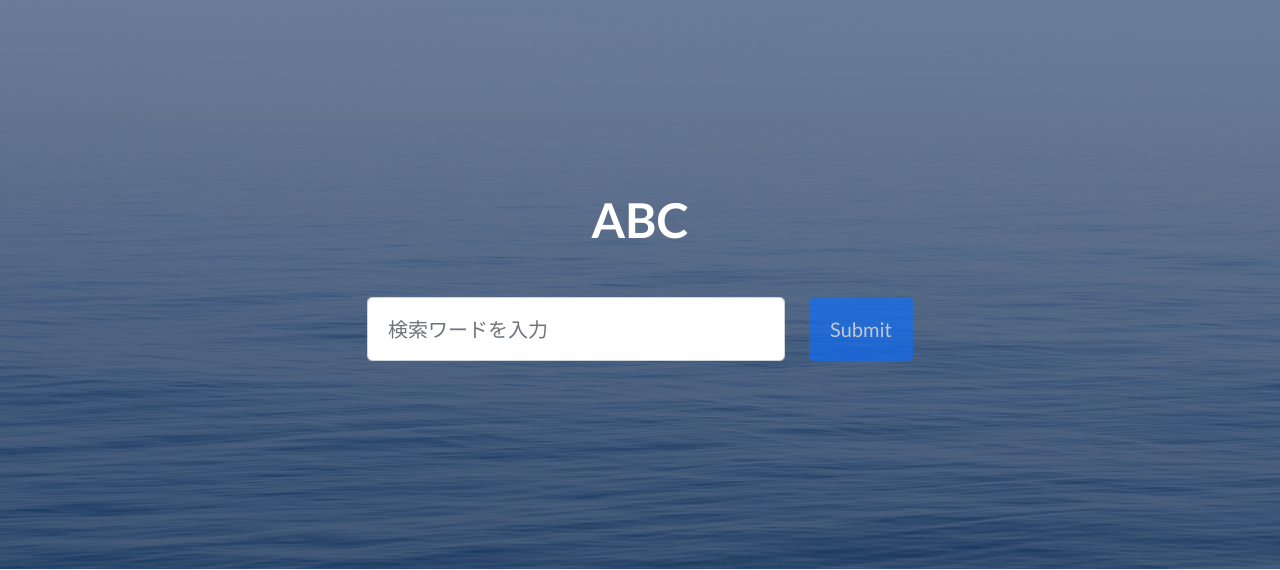
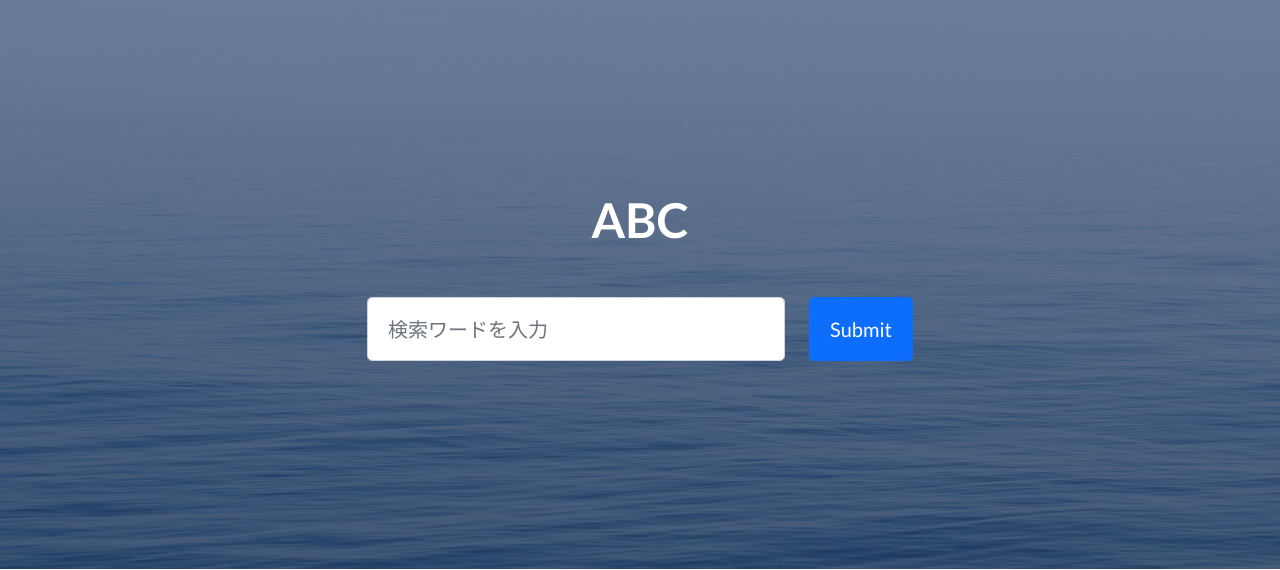
Before and after one commit to morihisa1235/plan_system, a Django app: page / in a window 1280 px wide. Shown: the part 83-653 px from the top of the page. Run offline with Django 3.2, Linux system fonts and the light colour scheme; some libraries are stand-ins or nearby versions.

Commit message:
index修正

```diff
--- a/maplan/templates/index.html
+++ b/maplan/templates/index.html
@@ -27,7 +27,7 @@
                                         <input class="form-control form-control-lg" id="emailAddress" type="email" placeholder="検索ワードを入力" data-sb-validations="required,email" />
                                         <div class="invalid-feedback text-white" data-sb-feedback="emailAddress:email">検索ワードを入力してください</div>
                                     </div>
-                                    <div class="col-auto"><button class="btn btn-primary btn-lg disabled" id="submitButton" type="submit">Submit</button></div>
+                                    <div class="col-auto"><button class="btn btn-primary btn-lg" id="submitButton" type="submit">Submit</button></div>
                                 </div>
                                 <!-- Submit success message-->
                                 <!---->
```
